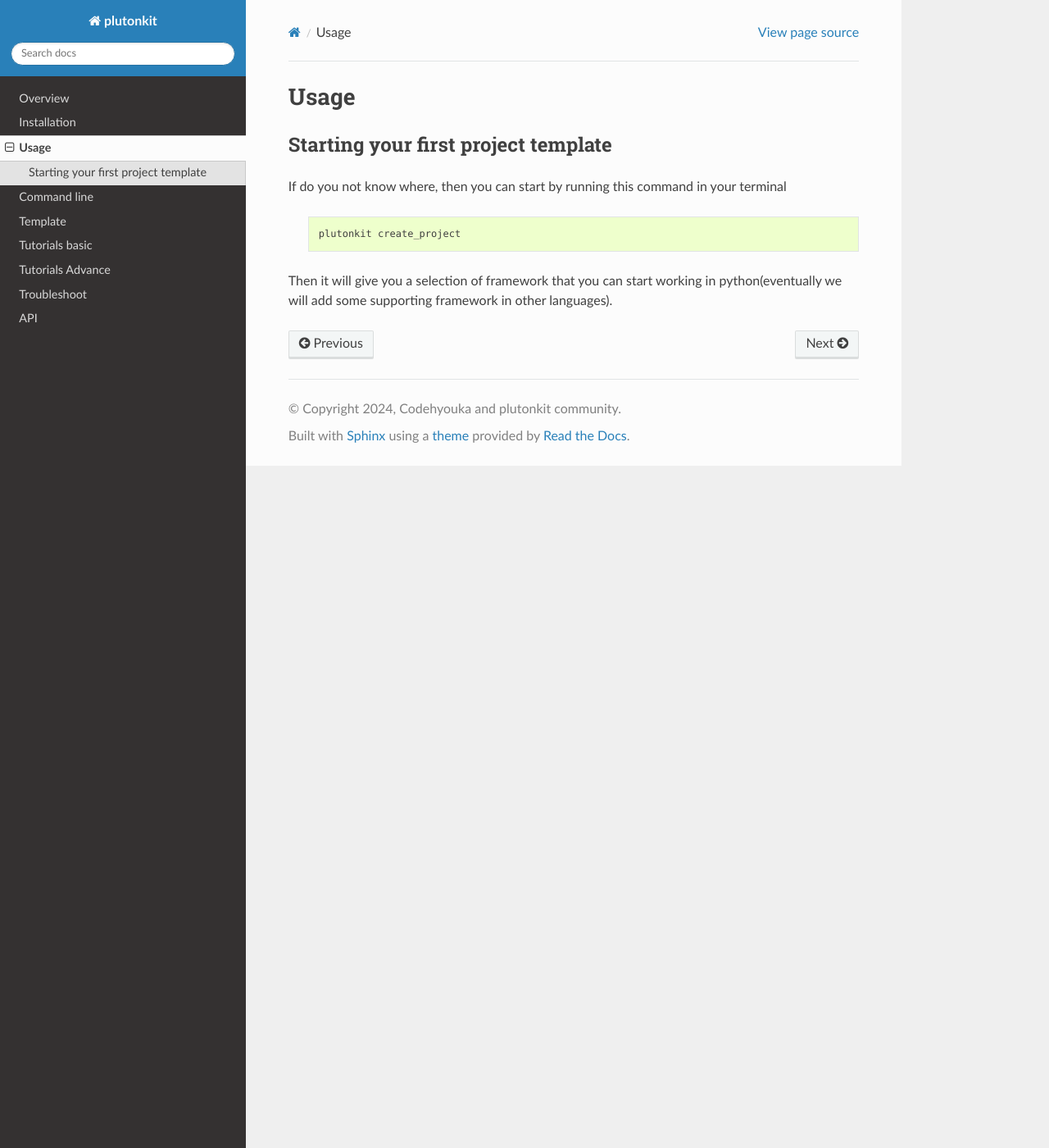
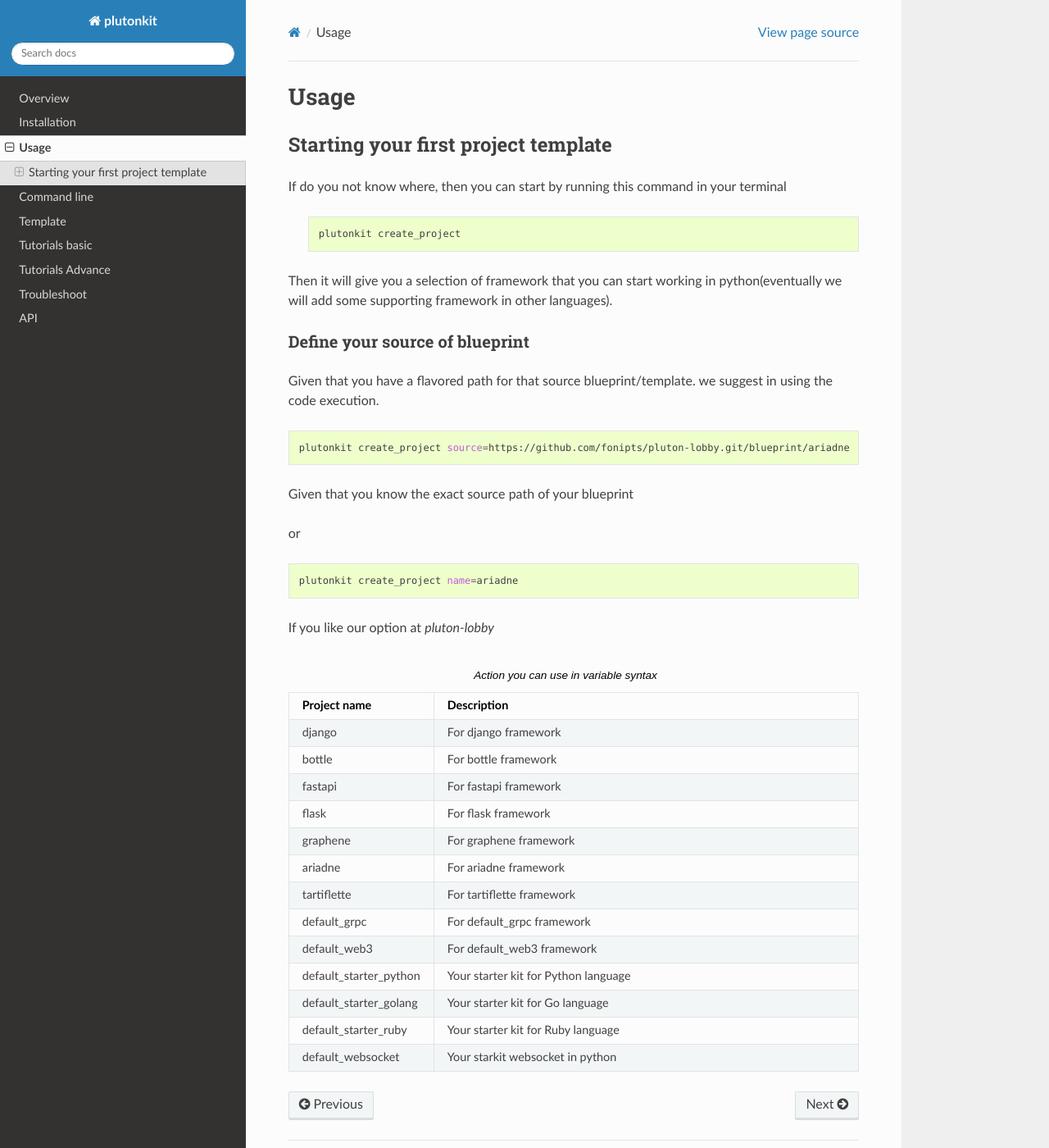
Before and after one commit to fonipts/pluton-kit, a Sphinx documentation site: the page built from docs/usage.rst, in a window 1280 px wide and 1400 px high. Shown: the whole window at 82% size. Built offline with Sphinx 7.4.7 and the Read the Docs theme 3.1.0, drawn with Linux system fonts in a browser that asks for light colours; formulas are drawn with MathJax 3; pages that are not in the unit, such as notebooks, are missing from menus.

Commit message:
Fixing docs

```diff
--- a/docs/usage.rst
+++ b/docs/usage.rst
@@ -13,3 +13,58 @@
    plutonkit create_project
 
 Then it will give you a selection of framework that you can start working in python(eventually we will add some supporting framework in other languages).
+
+----------------------------------
+Define your source of blueprint
+----------------------------------
+
+Given that you have a flavored path for that source blueprint/template. we suggest in using the code execution.
+
+.. code-block:: shell
+
+
+   plutonkit create_project source=https://github.com/fonipts/pluton-lobby.git/blueprint/ariadne
+
+Given that you know the exact source path of your blueprint
+
+or
+
+.. code-block:: shell
+
+
+   plutonkit create_project name=ariadne
+
+If you like our option at `pluton-lobby`
+
+.. list-table:: Action you can use in variable syntax
+   :widths: 25 75
+   :header-rows: 1
+
+   * - Project name
+     - Description
+   * - django
+     - For django framework
+   * - bottle
+     - For bottle framework
+   * - fastapi
+     - For fastapi framework
+   * - flask
+     - For flask framework
+   * - graphene
+     - For graphene framework
+   * - ariadne
+     - For ariadne framework
+   * - tartiflette
+     - For tartiflette framework
+   * - default_grpc
+     - For default_grpc framework
+   * - default_web3
+     - For default_web3 framework
+   * - default_starter_python
+     - Your starter kit for Python language
+   * - default_starter_golang
+     - Your starter kit for Go language
+   * - default_starter_ruby
+     - Your starter kit for Ruby language
+   * - default_websocket
+     - Your starkit websocket in python
```
Also changed, not shown: docs/cli_options.rst (+21 -3 lines), docs/overview.rst (+8 -0 lines), resources/diagram_architecture_lifecycle.png (added).
